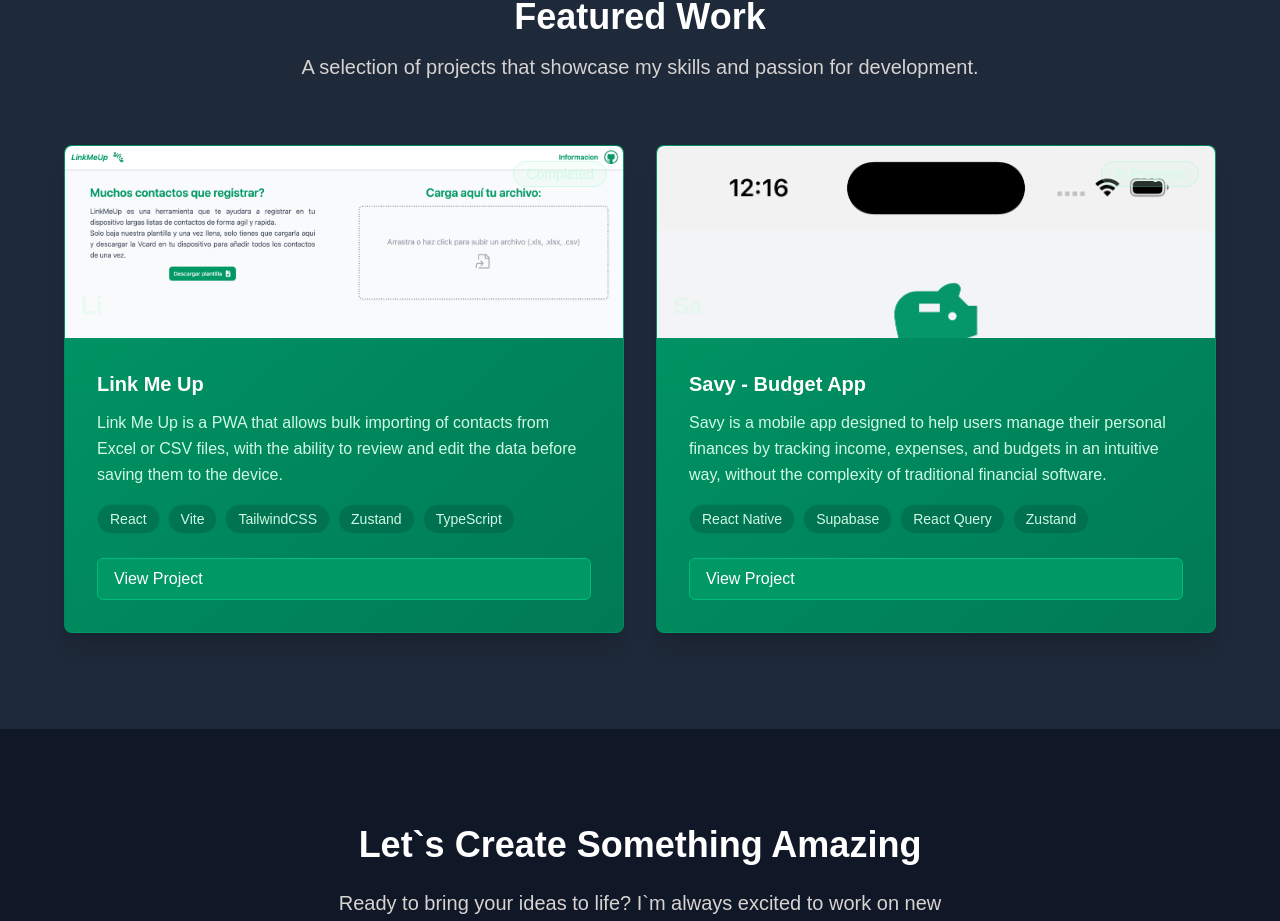
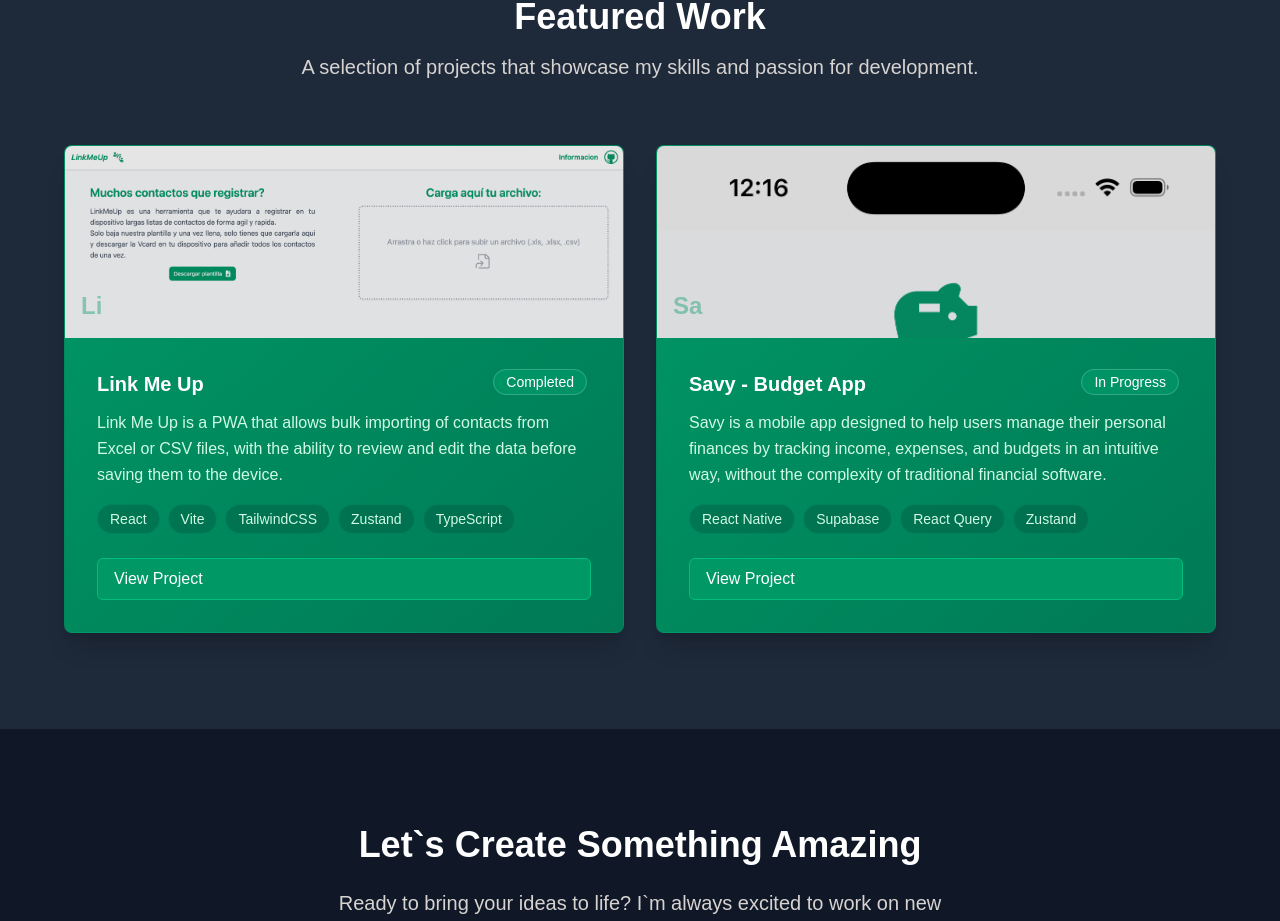
Before and after one commit to Ianbleake/BleakeDev, a Next.js app: page / in a window 1280 px wide. Shown: the part 2233-3154 px from the top of the page. Built offline with nearby package versions, Linux system fonts and the light colour scheme.

Commit message:
fix: home project cart

```diff
--- a/src/components/home/Proyects/index.tsx
+++ b/src/components/home/Proyects/index.tsx
@@ -17,25 +17,25 @@ export default function Proyects(): React.ReactElement {
           <div className="grid lg:grid-cols-2 gap-8">
             {projects.map((project, index) => (
               <Card key={index} className="border border-emerald-600/30 shadow-xl hover:shadow-2xl transition-all duration-300 group overflow-hidden bg-gradient-to-br from-emerald-600 to-emerald-700">
-                <div className="h-48 bg-gradient-to-br from-emerald-700 to-emerald-800 relative overflow-hidden">
-                <div
-                  className="absolute inset-0 bg-black/10"
-                  style={{ backgroundImage: `url(${project.image})`, backgroundSize: 'cover' }}
-                ></div>
+                <div style={{ backgroundImage: `url(${project.image})`, backgroundSize: 'cover' }} className="h-48 bg-gradient-to-br from-emerald-700 to-emerald-800 relative overflow-hidden">
+                  <div className="absolute inset-0 bg-black/10" ></div>
 
-                  <div className="absolute top-4 right-4">
-                    <span className="bg-emerald-100/20 backdrop-blur-sm text-emerald-100 px-3 py-1 rounded-full text-sm font-medium border border-emerald-300/20">
-                      {project.status}
-                    </span>
-                  </div>
-                  <div className="absolute bottom-4 left-4 text-emerald-100">
+                  <div className="absolute bottom-4 left-4 text-emerald-600">
                     <div className="text-2xl font-bold opacity-40">
                       {project.title.substring(0, 2)}
                     </div>
                   </div>
                 </div>
                 <CardContent className="p-8">
-                  <h3 className="text-xl font-bold text-white mb-3">{project.title}</h3>
+                  <div className="relative">
+                    <h3 className="text-xl font-bold text-white mb-3">{project.title}</h3>
+                    <div className="absolute bottom-1 right-1 z-20">
+                      <span className="bg-emerald-400/20 backdrop-blur-sm text-white px-3 py-1 rounded-full text-sm font-medium border border-white/20">
+                        {project.status}
+                      </span>
+                    </div>
+                  </div>
+
                   <p className="text-emerald-100 mb-4 leading-relaxed">{project.description}</p>
                   <div className="flex flex-wrap gap-2 mb-6">
                     {project.tech.map((tech, techIndex) => (
```
